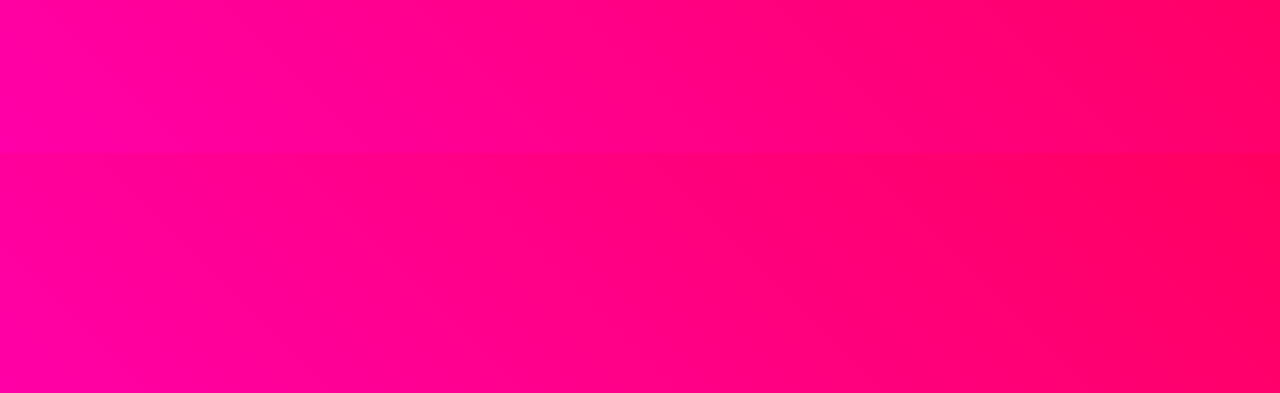
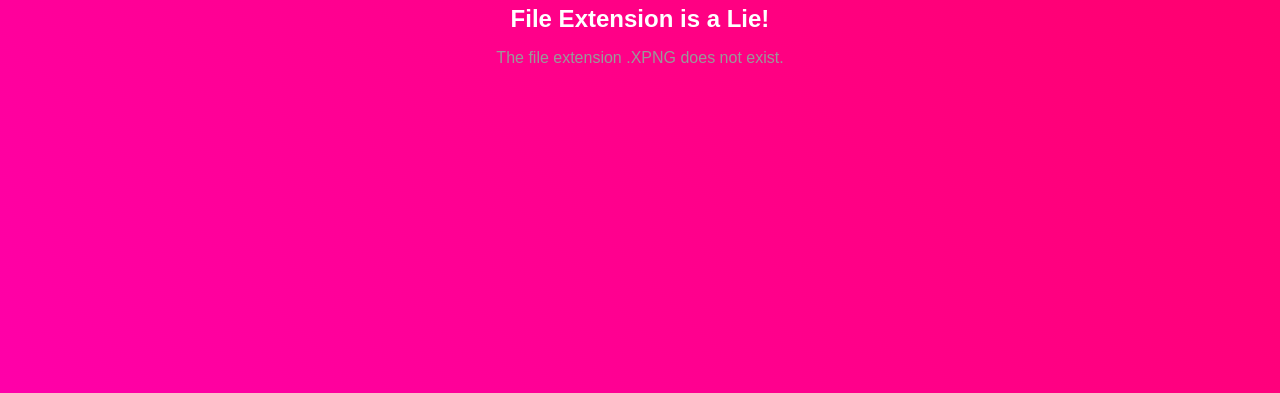
Before and after one commit to IdlyBond/idlybond.github.io, a plain HTML site: page index.html in a window 1280 px wide. Shown: the part 407-800 px from the top of the page. Drawn offline with Linux system fonts and the light colour scheme.

Commit message:
fullscreen try again

```diff
--- a/index.html
+++ b/index.html
@@ -8,11 +8,14 @@
   body {
     font-family: Arial, sans-serif;
     text-align: center;
-    background-color: #000;
     color: #fff;
     margin: 0;
     padding: 0;
     background: linear-gradient(45deg, #ff00a9, #ff0060);
+    height: 100vh;
+    display: flex;
+    align-items: center;
+    justify-content: center;
   }
   .container {
     padding: 50px;
```
